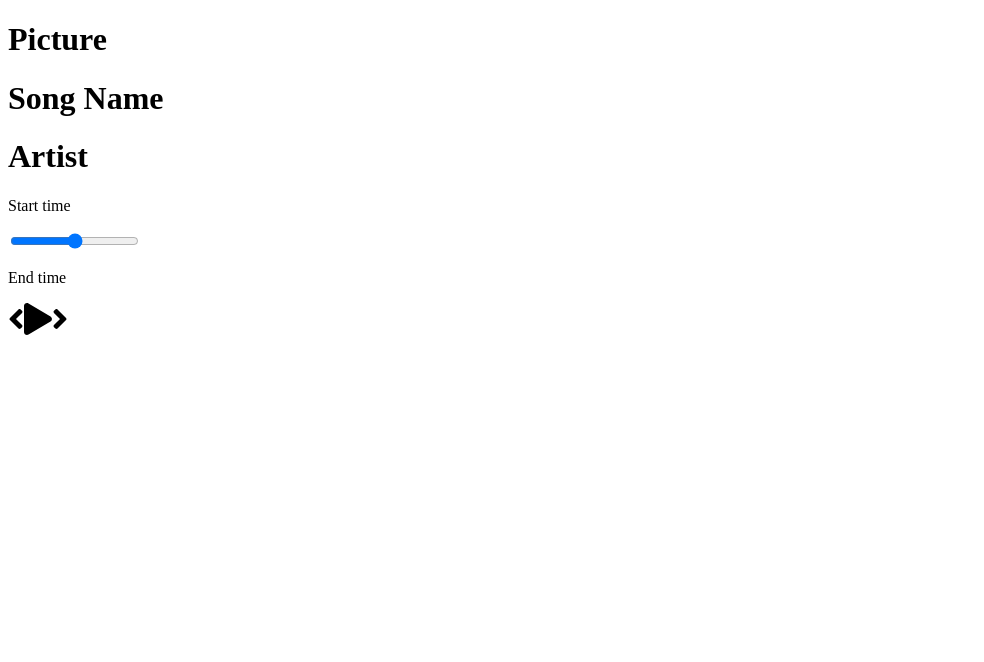
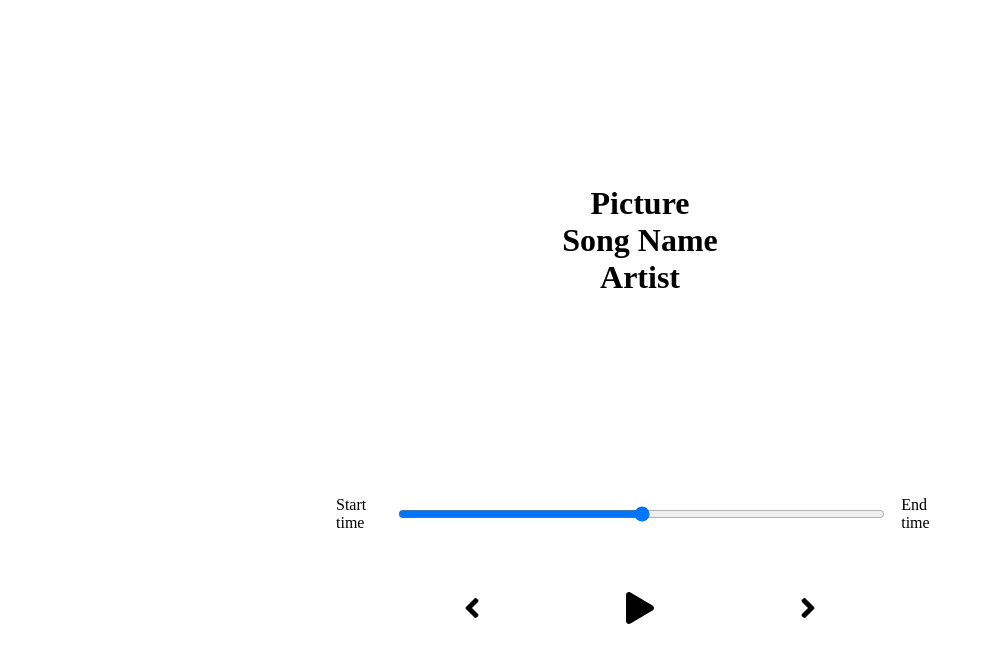
Before and after one commit to odeddugma/Waves-Music-App, a React (Create React App) app: page / in a window 1280 px wide. Shown: the top 662 px of the page, without its empty margins (0-984 px from the left). Built offline with nearby package versions, Linux system fonts and the light colour scheme.

Commit message:
Initial Styling

```diff
--- a/src/App.js
+++ b/src/App.js
@@ -1,4 +1,6 @@
-// Adding Components
+// Import Styles
+import "./styles/app.scss";
+// Import Components
 import Player from "./components/Player";
 import Song from "./components/Song";
 
--- /dev/null
+++ b/src/styles/_player.scss
@@ -0,0 +1,33 @@
+.player-container {
+	min-height: 20vh;
+	display: flex;
+	flex-direction: column;
+	align-items: center;
+	justify-content: space-between;
+}
+
+.time-control {
+	width: 50%;
+	display: flex;
+
+	input {
+		width: 100%;
+		padding: 1rem 2rem;
+	}
+
+	p {
+		padding: 1rem;
+	}
+}
+
+.play-control {
+	width: 30%;
+	display: flex;
+	padding: 1rem;
+	align-items: center;
+	justify-content: space-between;
+
+	svg {
+		cursor: pointer;
+	}
+}
--- /dev/null
+++ b/src/styles/_song.scss
@@ -0,0 +1,7 @@
+.song-container {
+	min-height: 60vh;
+	display: flex;
+	flex-direction: column;
+	align-items: center;
+	justify-content: center;
+}
--- a/src/styles/app.scss
+++ b/src/styles/app.scss
@@ -3,3 +3,6 @@
 	padding: 0;
 	box-sizing: border-box;
 }
+
+@import "./song";
+@import "./player";
```
